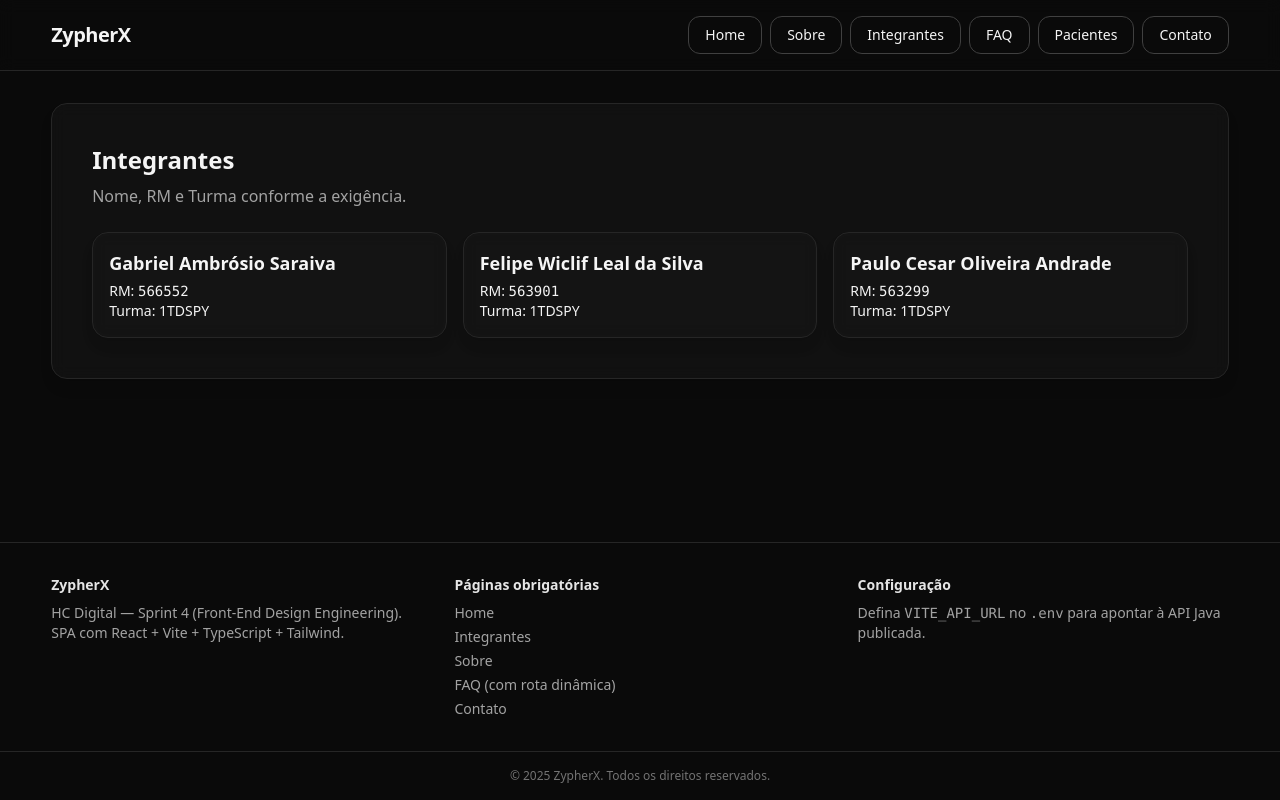
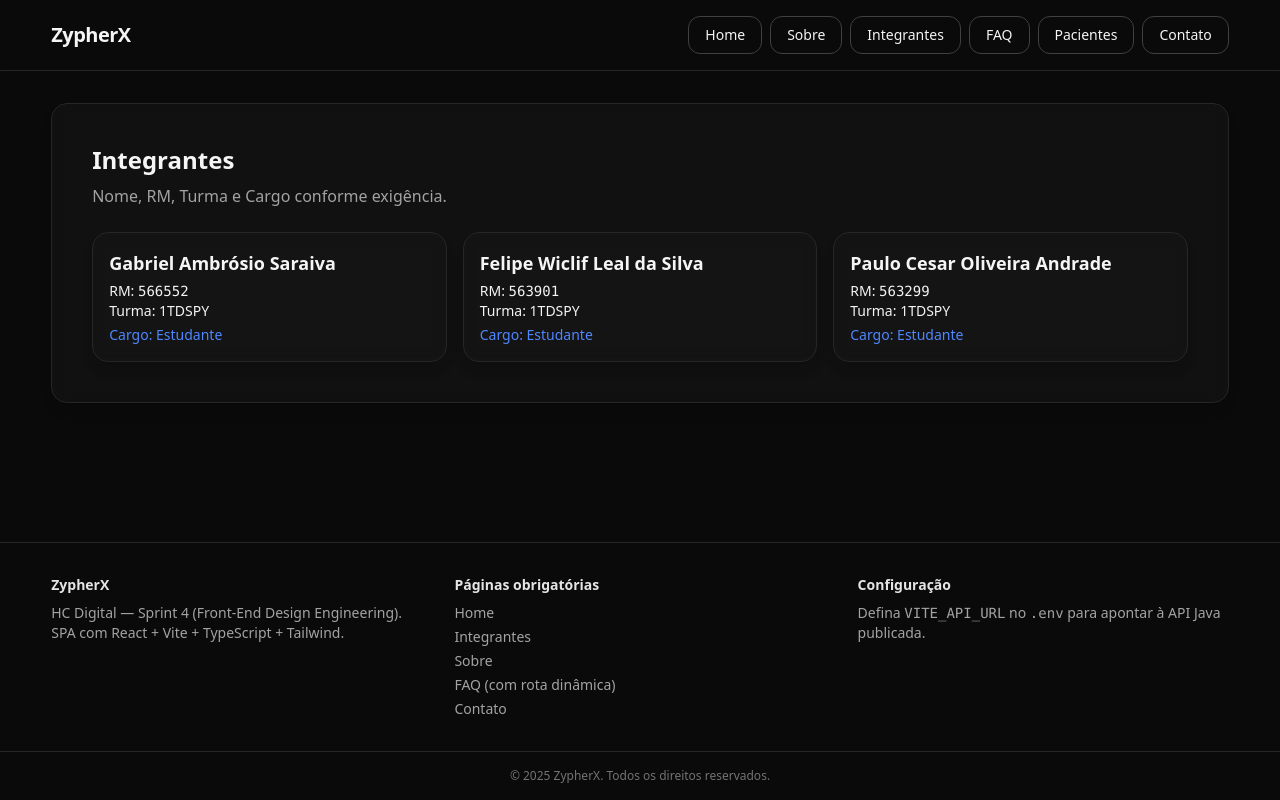
Before and after one commit to Wiclif06/zypherx-sprint4, a React (Vite) app: page /integrantes in a window 1280 px wide. Built offline with nearby package versions, Linux system fonts and the light colour scheme; no server answers; the HTML template or start-up script is replaced by a standard one.

Commit message:
Correção da parte de cargos de estudante do nosso grupo.

```diff
--- a/src/pages/Integrantes.tsx
+++ b/src/pages/Integrantes.tsx
@@ -1,23 +1,29 @@
-
 import type { Integrante } from '@/types'
 
 const integrantes: Integrante[] = [
-  { nome: 'Gabriel Ambrósio Saraiva', rm: '566552', turma: '1TDSPY', role: 'Dev' },
-  { nome: 'Felipe Wiclif Leal da Silva', rm: '563901', turma: '1TDSPY', role: 'PM' },
-  { nome: 'Paulo Cesar Oliveira Andrade', rm: '563299', turma: '1TDSPY', role: 'Design' },
+  { nome: 'Gabriel Ambrósio Saraiva', rm: '566552', turma: '1TDSPY', role: 'Estudante' },
+  { nome: 'Felipe Wiclif Leal da Silva', rm: '563901', turma: '1TDSPY', role: 'Estudante' },
+  { nome: 'Paulo Cesar Oliveira Andrade', rm: '563299', turma: '1TDSPY', role: 'Estudante' },
 ]
 
 export default function Integrantes() {
   return (
     <section className="card p-6 md:p-10">
       <h2 className="text-2xl font-bold">Integrantes</h2>
-      <p className="muted mt-2">Nome, RM e Turma conforme a exigência.</p>
+      <p className="muted mt-2">Nome, RM, Turma e Cargo conforme exigência.</p>
+
       <div className="mt-6 grid sm:grid-cols-2 lg:grid-cols-3 gap-4">
         {integrantes.map((i) => (
-          <div className="card p-4" key={i.rm}>
+          <div
+            key={i.rm}
+            className="card p-4 border border-neutral-800 hover:border-brand-500 transition-all duration-300"
+          >
             <div className="text-lg font-semibold">{i.nome}</div>
             <div className="mt-1 text-sm">RM: <span className="font-mono">{i.rm}</span></div>
             <div className="text-sm">Turma: {i.turma}</div>
+            <div className="text-sm text-brand-400 mt-1 font-medium">
+              Cargo: {i.role}
+            </div>
           </div>
         ))}
       </div>
```
